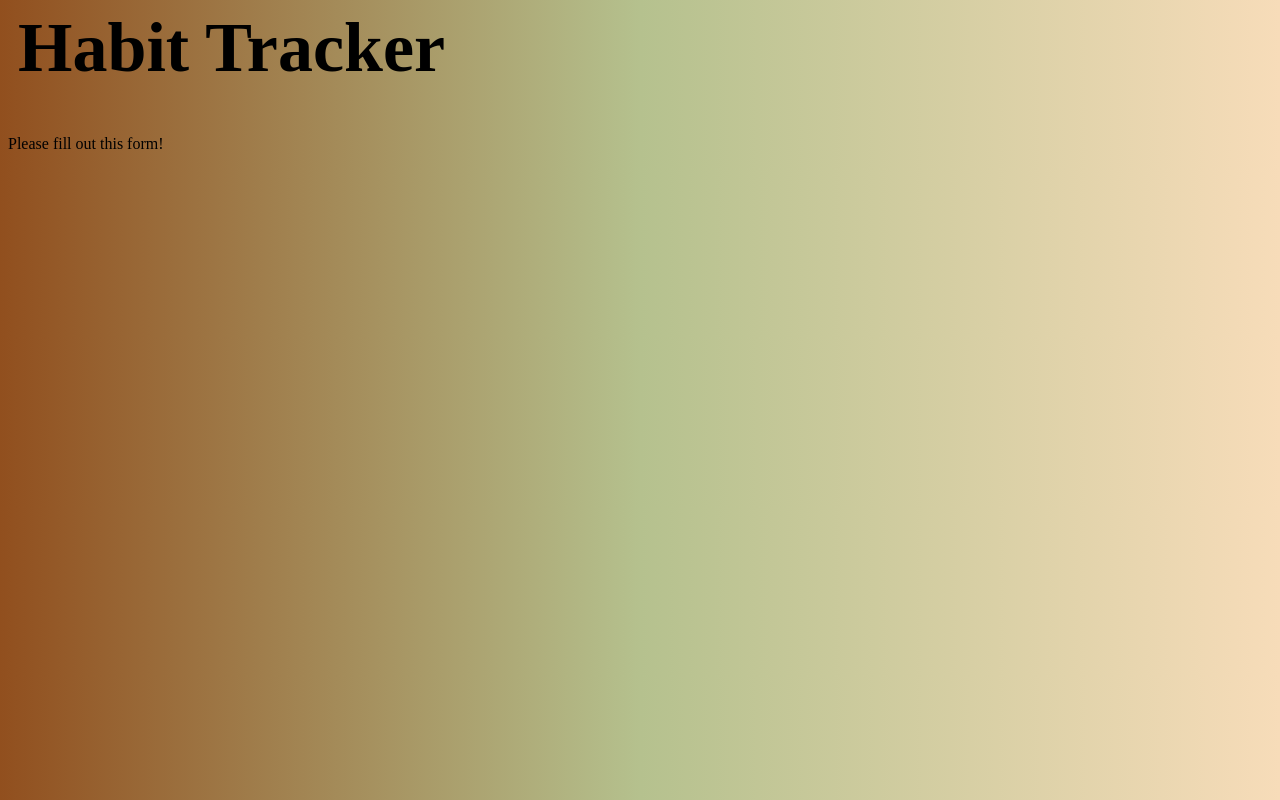
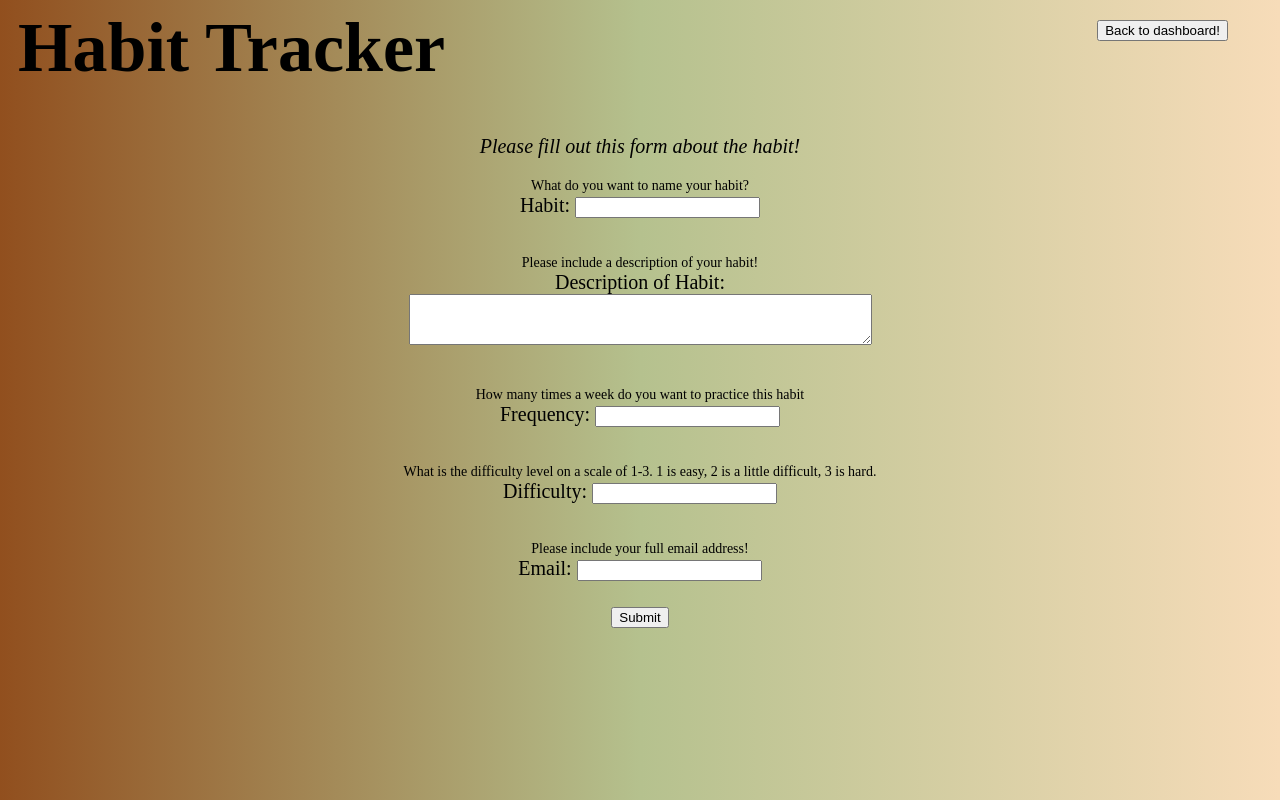
Before and after one commit to solomonh77/habitTracker, a Flask app: template templates/habitPage.html in a window 1280 px wide. Run offline with Flask 3, Linux system fonts and the light colour scheme; the template is opened without the code that fills it, so the values that code supplies are empty; parts of the project's set-up code (start-up, migrations or seed data) failed here and were passed over.

Commit message:
adding files just in case

```diff
--- a/app.py
+++ b/app.py
@@ -1,27 +1,97 @@
-from flask import Flask, render_template, url_for
+from flask import Flask, request, render_template, redirect, url_for
+from flask_sqlalchemy import SQLAlchemy
+from flask_login import UserMixin
+
 
 app = Flask(__name__)
 
+
+app.config['SQLALCHEMY_DATABASE_URI'] = 'sqlite:///habits_test.db'
+db = SQLAlchemy(app)
+
+class Profile(db.Model):
+    id = db.Column(db.Integer, primary_key=True)
+    habit = db.Column(db.String(100), nullable=False)
+    habit_description = db.Column(db.String(300), nullable=False)
+    frequency = db.Column(db.String(100), nullable=False)
+    difficulty = db.Column(db.String(100), nullable=False)
+    email = db.Column(db.String(100), nullable=False)
+
+def insert_values():
+    with app.app_context():
+        db.create_all()
+
+        # Insert random values
+        random_profiles = [
+            Profile(habit="Exercise", habit_description="Daily morning run", frequency="Daily", difficulty="Medium", email="user1@example.com"),
+            Profile(habit="Reading", habit_description="Read 20 pages of a book", frequency="Daily", difficulty="Easy", email="user2@example.com"),
+            Profile(habit="Meditation", habit_description="Meditate for 15 minutes", frequency="Daily", difficulty="Hard", email="user3@example.com")
+        ]
+
+        for profile in random_profiles:
+            db.session.add(profile)
+
+        db.session.commit()
+
+        # Query the database to check if values are inserted
+        profiles = Profile.query.all()
+        for profile in profiles:
+            print(f"ID: {profile.id}, Habit: {profile.habit}, Description: {profile.habit_description}, Frequency: {profile.frequency}, Difficulty: {profile.difficulty}, Email: {profile.email}")
 @app.route('/')
 
 def home():
-   return render_template('home.html')
+   return render_template('homePage.html')
 
 @app.route('/login')
 def login():
-    return render_template('login.html')
+    return render_template('loginPage.html')
 
 
 
-@app.rotue('/register')
+@app.route('/register')
 def register():
     return render_template('register.html')
 
+@app.route('/dashboard')
+def dashboard():
+    return render_template('dashboardPage.html')
+
+@app.route('/habitPage', methods=['GET', 'POST'])
+def habitPage():
+
+    if request.method == "POST":
+        habit = request.form['habit']
+        habit_description = request.form['habit_description']
+        frequency = request.form['frequency']
+        difficulty = request.form['difficulty']
+        email = request.form['email']
+        print(habit)
+        print(habit_description)
+        print(frequency)
+        print(difficulty)
+        print(email)
 
 
+        new_habit = Profile(
+            habit=habit,
+            habit_description=habit_description,
+            frequency=frequency,
+            difficulty=difficulty,
+            email=email
+        )
+        db.session.add(new_habit)
+        db.session.commit()
 
+        return render_template('dashboardPage.html', habit_name=habit, habit_description=habit_description, frequency=frequency, difficulty=difficulty)
+        #return redirect(url_for('dashboard', habit_name=habit, habit_description=habit_description, frequency=frequency, difficulty=difficulty))  # Redirect to the form page or another page after submission
 
+    return render_template('habitPage.html')
 
+@app.route('/submit', methods=['POST'])
+def submit():
+    return "Form submitted"
 
 if __name__ == '__main__':
-    app.run(debug=True)
+    insert_values
+
+    app.run(debug=True, port=5200)
--- /dev/null
+++ b/static/habitPage.css
@@ -0,0 +1,64 @@
+body {
+
+    background-image: linear-gradient(to left, #F7DCB9, #B5C18E, #914F1E);
+
+}
+
+h1 {
+    color: #000;
+    font-size: 70px;
+    text-align: left;
+    margin-top: 0px;
+    margin-left: 10px;
+    text-decoration: bold;
+}
+
+body {
+    text-align: center;
+    font-size: 20px;
+}
+
+.hello {
+    font-size: 25px;
+}
+
+.star {
+    font-size: 14px;
+    margin-bottom: 0px;
+    padding: 0px;
+
+}
+
+
+/* NavBar */
+.navbar ul {
+    list-style: none;
+    overflow: hidden;
+    position: fixed;
+    top: 0;
+    width: 100%;
+    margin-bottom: 50
+}
+
+/* Style rule set for individual li */
+.navbar ul li {
+    float: right;
+    margin-right: 100px;
+
+}
+
+.navbar ul li {
+    font-family: Arial;
+    color: #362706;
+    font-size: 16px;
+    text-decoration: none;
+    display: block;
+    text-align: center;
+    padding: 0px;
+}
+
+/* Style rule set for hovered link */
+.navbar ul li:hover {
+    font-weight: bold;
+    color: #ACB992;
+}
--- a/templates/habitPage.css
+++ /dev/null
@@ -1,13 +0,0 @@
-body {
-
-    background-image: linear-gradient(to left, #F7DCB9, #B5C18E, #914F1E);
-
-}
-
-h1 {
-    color: #000;
-    font-size: 70px;
-    text-align: left;
-    margin-top: 0px;
-    margin-left: 10px;
-}
--- a/templates/habitPage.html
+++ b/templates/habitPage.html
@@ -1,14 +1,56 @@
 <!DOCTYPE html>
-<html>
+<html lang="en">
 
 <head>
-    <link rel="stylesheet" href="habitPage.css" />
+    <meta charset="UTF-8">
+    <meta http-equiv="X-UA-Compatible" content="IE=edge">
+    <meta name="viewport" content="width=device-width, initial-scal">
+
+    <link rel="stylesheet" href="{{ url_for('static', filename='habitPage.css') }}" />
     <title> Habit Tracker: New Habit</title>
 </head>
 
 <body>
     <h1> Habit Tracker</h1>
-    <p> Please fill out this form!</p>
+
+    <div class="navbar">
+        <ul>
+            <li>
+                <a href="{{url_for('dashboard')}}"> <button> Back to dashboard! </button></a><br>
+
+
+            </li>
+        </ul>
+        <p id="hello"> <em> Please fill out this form about the habit!</em></p>
+
+        <form method="POST" action="">
+            <form action="/submit" method="POST">
+                <p class="star"> What do you want to name your habit? </p>
+                <label for="habit">Habit:</label>
+                <input type="text" id="habit" name="habit" required><br><br>
+
+                <p class="star"> Please include a description of your habit! </p>
+                <label for="habit_description">Description of Habit:</label><br>
+                <textarea id="habit_description" name="habit_description" rows="3" cols="55"
+                    required></textarea><br><br>
+
+                <p class="star"> How many times a week do you want to practice this habit</p>
+                <label for="frequency">Frequency:</label>
+                <input type="text" id="frequency" name="frequency" required><br><br>
+
+                <p class="star"> What is the difficulty level on a scale of 1-3. 1 is easy, 2 is a little difficult, 3
+                    is
+                    hard.</p>
+                <label for="difficulty">Difficulty:</label>
+                <input type="text" id="difficulty" name="difficulty" required><br><br>
+
+                <p class="star"> Please include your full email address! </p>
+                <label for="email">Email:</label>
+                <input type="email" id="email" name="email" required><br><br>
+
+
+                <input type="submit" value="Submit">
+            </form>
 </body>
 
 </html>
```
Also changed, not shown: app1.py (added, +41 -0 lines), app2.py (added, +60 -0 lines), static/dashboardPage.css (renamed from templates/dashboardPage.css, +21 -1 lines), templates/dashboardPage.html (+25 -9 lines), templates/homePage.html (+7 -3 lines), habite_test.db (added), habits.db (added), habits_test.db (added), instance/habits.db (added), instance/habits_test.db (added), instance/habits_test2.db (added), static/homeFile.css (renamed from templates/homeFile.css), static/timer.js (renamed from templates/timer.js).
